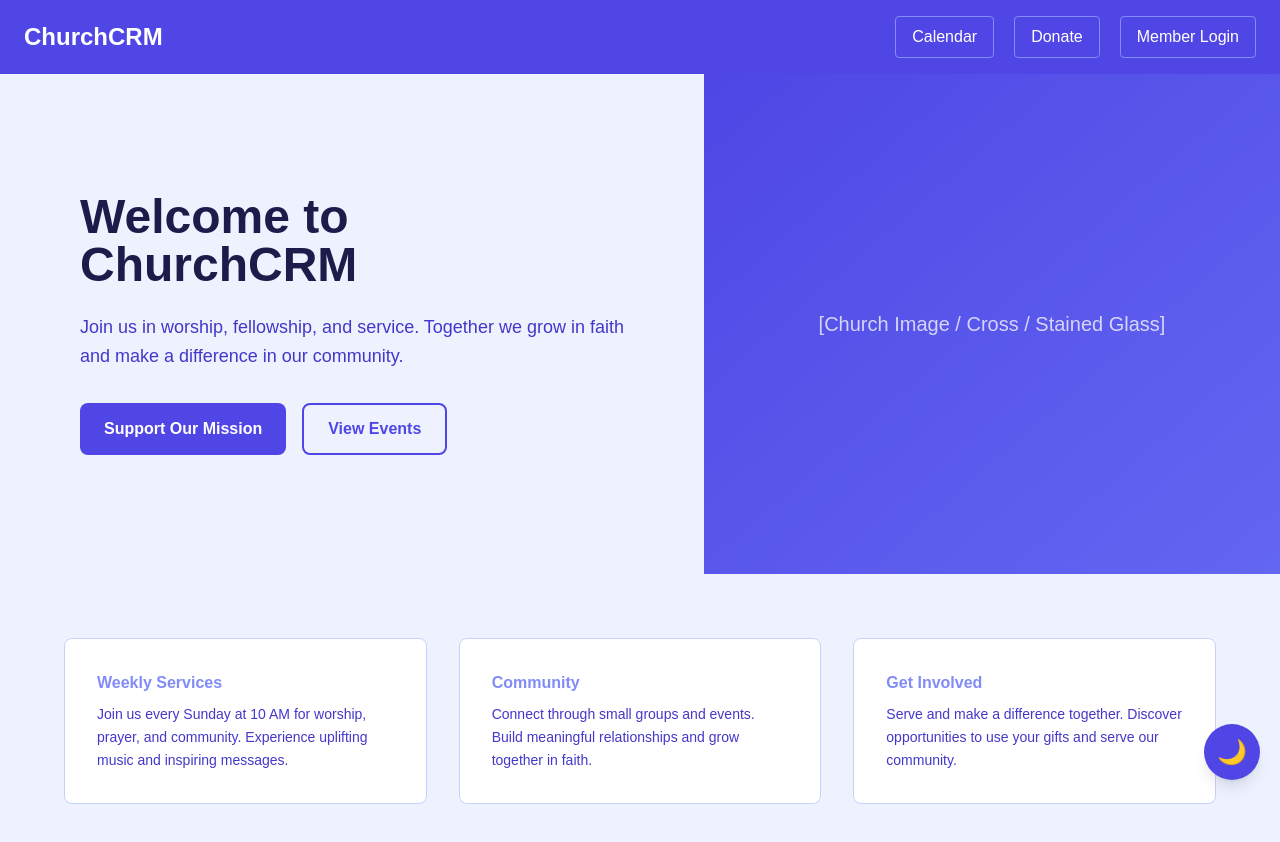
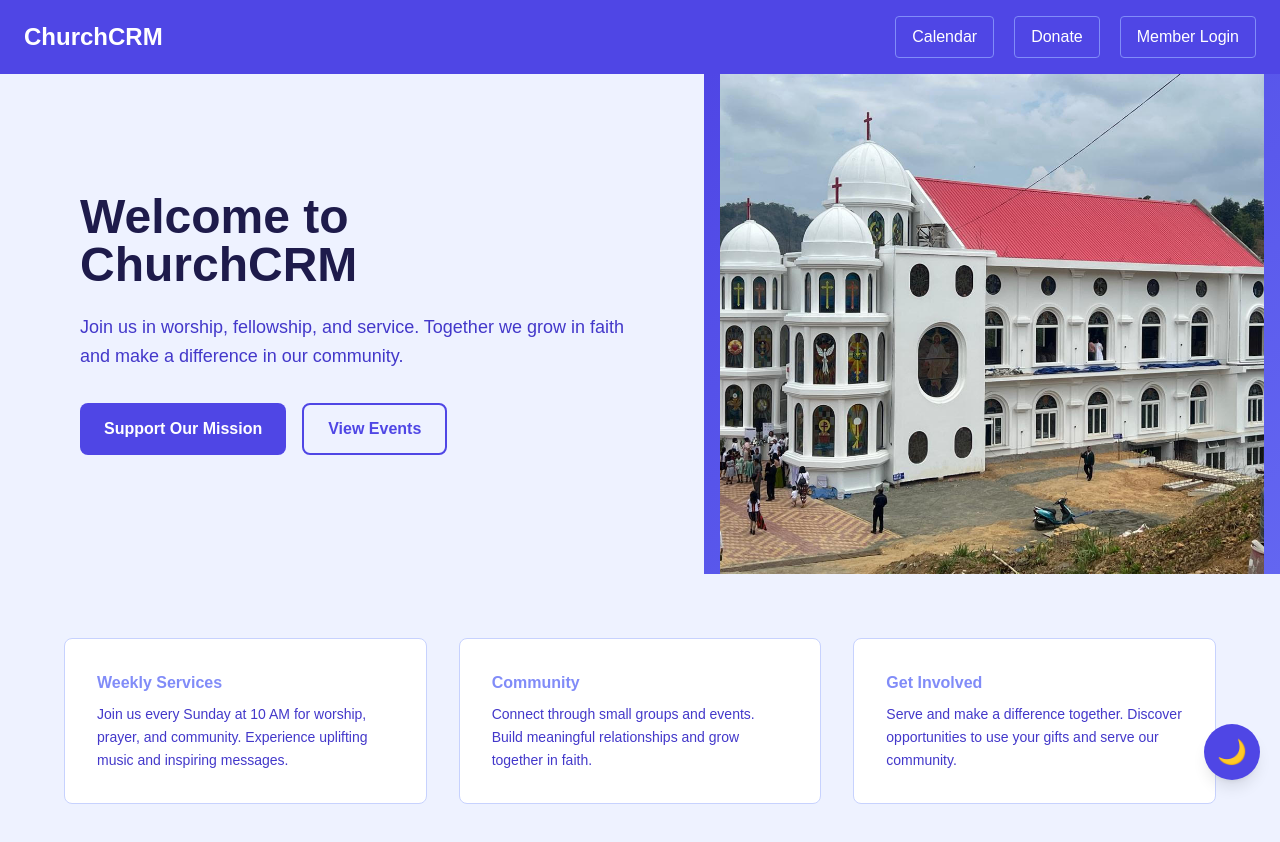
Before and after one commit to Chrishore/church_crm, a Next.js app: page / in a window 1280 px wide. Shown: the top 842 px of the page. Built offline with nearby package versions, Linux system fonts and the light colour scheme.

Commit message:
added images in landing page

```diff
--- a/src/app/page.tsx
+++ b/src/app/page.tsx
@@ -4,10 +4,11 @@
 import Link from 'next/link';
 import PublicNavbar from '@/components/PublicNavbar';
 import DonateModal from '@/components/DonateModal';
+import Image from 'next/image'
 
 export default function Home() {
   const [donateModalOpen, setDonateModalOpen] = useState(false);
-
+  const imageSrc = "/landing/2.jpg";
   return (
     <div className="min-h-screen" style={{ backgroundColor: 'var(--color-bg-main)' }}>
       {/* Public Navigation */}
@@ -43,8 +44,14 @@
 
         {/* Right Side - Visual */}
         <div className="flex-1 h-48 md:h-[500px] bg-gradient-to-br from-primary to-secondary flex items-center justify-center text-white text-center px-4">
-          <div className="text-lg md:text-xl opacity-75">
-            [Church Image / Cross / Stained Glass]
+          <div className="relative w-full h-full">
+            <Image
+              src={imageSrc}
+              alt="Church Image"
+              fill
+              className="object-cover"
+              priority
+            />
           </div>
         </div>
       </div>
```
Also changed, not shown: src/app/events/BackButton.tsx (renamed from src/app/(main)/events/BackButton.tsx), src/app/events/[id]/page.tsx (renamed from src/app/(main)/events/[id]/page.tsx).
